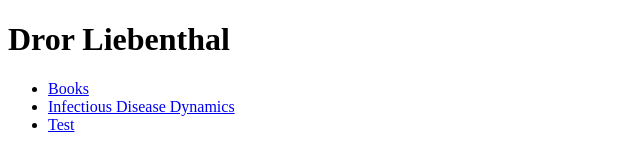
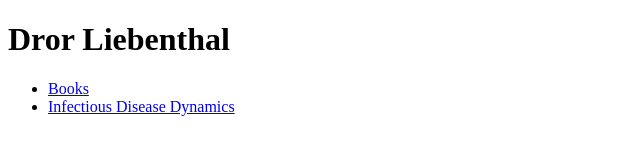
Before and after one commit to DrorLiebenthal/drorliebenthal.github.io, a plain HTML site: page index.html in a window 1280 px wide. Shown: the full height of the page, 0-640 px from the left. Drawn offline with Linux system fonts and the light colour scheme.

Commit message:
Update index.html

```diff
--- a/index.html
+++ b/index.html
@@ -13,7 +13,6 @@
             <ul>
                 <li><a href="/books">Books</a></li>
                 <li><a href="/disease-model">Infectious Disease Dynamics</a></li>
-                <li><a href="https://dev.bold.org/">Test</a></li>
             </ul>
         </div>
     </body>
```
